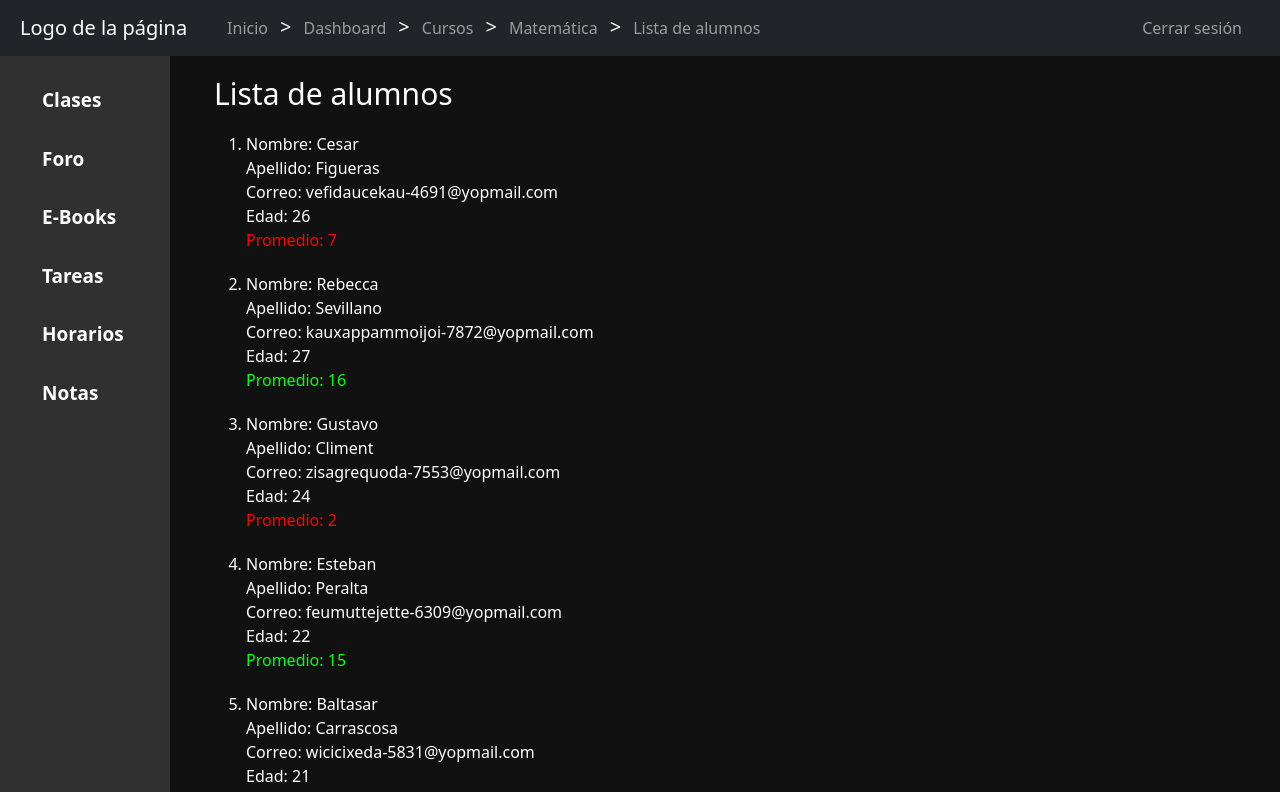
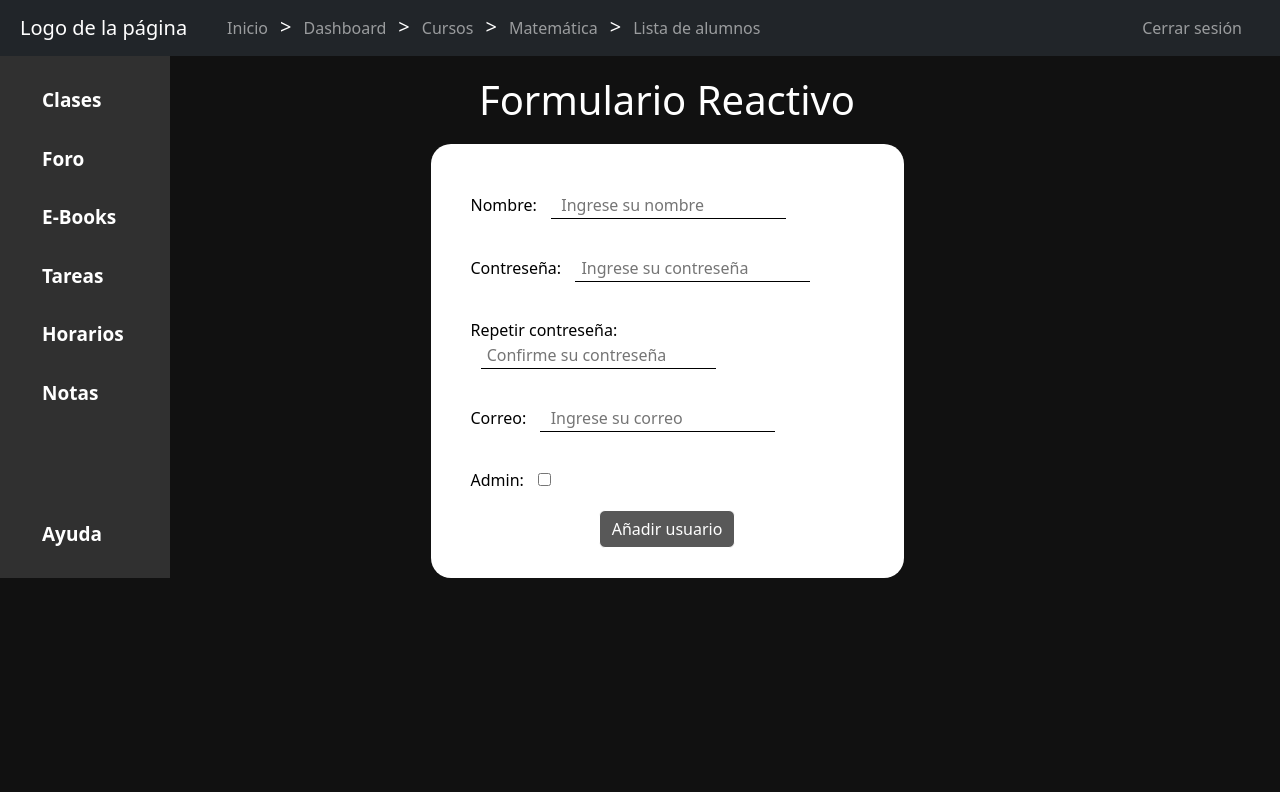
Before and after one commit to Cesarmnd/Angular, an Angular app: page / in a window 1280 px wide. Shown: the top 792 px of the page. Built offline with nearby package versions, Linux system fonts and the light colour scheme.

Commit message:
segundo commit

```diff
--- a/src/app/app.component.html
+++ b/src/app/app.component.html
@@ -1,7 +1,8 @@
 <div class="page container m-0 p-0">
   <app-navbar class="grid-header"></app-navbar>
   <div class="row">
-    <app-toolbar class="grid-mai col-2"></app-toolbar>
-    <app-content class="grid-content col"></app-content>
+    <app-toolbar class="grid-main col-2"></app-toolbar>
+    <!-- <app-content class="grid-content col"></app-content> -->
+    <app-forms class="grid-content col"></app-forms>
   </div>
 </div>
--- a/src/app/app.component.ts
+++ b/src/app/app.component.ts
@@ -1,4 +1,6 @@
-import { Component } from '@angular/core';
+import { Component, Input, ViewChild } from '@angular/core';
+import { ContentComponent } from './components/content/content.component';
+import { Student } from './models/student';
 
 @Component({
   selector: 'app-root',
@@ -7,7 +9,29 @@ import { Component } from '@angular/core';
 })
 export class AppComponent {
   title = 'Title Test';
+  @ViewChild(ContentComponent) componenteHijo!: ContentComponent;
+  mensajeSalida: string = '';
 
+
+
+  newListMain: any[] = [
+    {name:'cesar', lastname: 'figueras', email: 'vefidaucekau-4691@yopmail.com',age:26, grade: 7},
+    {name:'rebecca', lastname: 'sevillano', email: 'kauxappammoijoi-7872@yopmail.com',age:27, grade: 16},
+    {name:'gustavo', lastname: 'climent', email: 'zisagrequoda-7553@yopmail.com',age:24, grade: 2},
+    {name:'esteban', lastname: 'peralta', email: 'feumuttejette-6309@yopmail.com',age:22, grade: 15}
+  ]
+
+  functionTest() {
+    console.log('Red!');
+  }
+
+  manejarEventoSalida(mensaje: string) {
+    this.mensajeSalida = mensaje;
+  }
+
+  agregarUsuario(user: Student) {
+    this.newListMain.push(user)
+  }
   constructor () {
     this.title = 'Este no es un titulo'
   }
--- a/src/app/components/content/content.component.ts
+++ b/src/app/components/content/content.component.ts
@@ -1,4 +1,4 @@
-import { Component, OnInit } from '@angular/core';
+import { Component, OnInit} from '@angular/core';
 import { Student } from 'src/app/models/student';
 
 @Component({
@@ -7,6 +7,7 @@ import { Student } from 'src/app/models/student';
   styleUrls: ['./content.component.css']
 })
 export class ContentComponent implements OnInit {
+
   studentsList: Array<Student> =[
     {name:'cesar', lastname: 'figueras', email: 'vefidaucekau-4691@yopmail.com',age:26, grade: 7},
     {name:'rebecca', lastname: 'sevillano', email: 'kauxappammoijoi-7872@yopmail.com',age:27, grade: 16},
@@ -22,9 +23,14 @@ export class ContentComponent implements OnInit {
     {name:'luz', lastname: 'ye', email: 'capriritebe-7387@yopmail.com',age:21, grade: 19}
   ]
 
-  constructor() { }
+  constructor() {
+
+  }
 
   ngOnInit(): void {
+
   }
 
+  handleEvent() {
+  }
 }
--- /dev/null
+++ b/src/app/components/forms/forms.component.css
@@ -0,0 +1,41 @@
+.form-container {
+  background-color: #fff;
+  width: 50%;
+  margin:  0 auto;
+  border-radius: 20px;
+  padding: 30px;
+}
+.form-title {
+  color: #fff;
+  text-align: center;
+  margin: 20px 0;
+}
+
+.form {
+  display: flex;
+  flex-direction: column;
+  color: #000;
+}
+
+.form label {
+  margin: 18px 10px;
+}
+
+.form input {
+  margin: 0 10px;
+  border: 0;
+  border-bottom: 1px solid #000;
+}
+.form p {
+  color: red;
+  font-size: 12px;
+  margin-top: 5px;
+  font-style: italic;
+}
+
+.btn {
+  width: fit-content;
+  margin: 0 auto;
+  background-color: #000;
+  color: #fff;
+}
--- /dev/null
+++ b/src/app/components/forms/forms.component.html
@@ -0,0 +1,43 @@
+<h1 class="form-title">Formulario Reactivo</h1>
+<div class="form-container">
+  <form
+    class="form"
+    id="formId"
+    [formGroup]="userForm"
+    (ngSubmit)="addUser()"
+    >
+    <label for="name">
+      Nombre:
+      <input formControlName="name" name="name" type="text" placeholder="  Ingrese su nombre">
+      <p *ngIf="userForm.get('name')?.touched && userForm.get('name')?.errors?.['required']">Se requiere ingresar un nombre</p>
+    </label>
+
+    <label for="password">
+      Contreseña:
+      <input formControlName="pass" name="password" type="password" placeholder=" Ingrese su contreseña">
+      <p *ngIf="userForm.get('pass')?.touched && userForm.get('pass')?.errors?.['required']">Se requiere ingresar una contreseña</p>
+      <p *ngIf="userForm.get('pass')?.errors?.['minlength']">Su contreseña debe tener min. 5 caracteres</p>
+      <p *ngIf="userForm.get('pass')?.errors?.['pattern']">Tu contraseña debe tener por lo menos una letra en mayúscula</p>
+    </label>
+
+    <label for="verif">
+      Repetir contreseña:
+      <input formControlName="verif" name="verif" type="password" placeholder=" Confirme su contreseña" (change)="evaluate()">
+      <p *ngIf="!evaluate()">Las dos contreseñas ingresadas no son iguales.</p>
+    </label>
+
+    <label for="email">
+      Correo:
+      <input formControlName="email" name="email" type="email" placeholder="  Ingrese su correo">
+      <p *ngIf="userForm.get('email')?.touched && userForm.get('email')?.errors?.['required']">Se requiere ingresar un correo</p>
+      <p *ngIf="userForm.get('email')?.errors?.['pattern']">Formato de correo incorrecto</p>
+    </label>
+
+    <label for="auth">
+      Admin:
+      <input formControlName="auth" name="auth" type="checkbox">
+    </label>
+
+  <button class="btn" type="submit" [disabled]="userForm.invalid">Añadir usuario</button>
+  </form>
+</div>
--- /dev/null
+++ b/src/app/components/forms/forms.component.ts
@@ -0,0 +1,38 @@
+import { Component, OnInit } from '@angular/core';
+import { FormBuilder, FormControl, FormGroup, Validators } from '@angular/forms';
+
+@Component({
+  selector: 'app-forms',
+  templateUrl: './forms.component.html',
+  styleUrls: ['./forms.component.css']
+})
+export class FormsComponent implements OnInit {
+  userForm: FormGroup;
+  equalTo!: boolean;
+
+  constructor(private fb: FormBuilder) {
+   this.userForm = fb.group({
+    name: new FormControl('', [Validators.required]),
+    pass: new FormControl('', [Validators.required, Validators.minLength(8), Validators.pattern('^.*[A-Z]+.*$')]),
+    verif: new FormControl('', [ Validators.required]),
+    email: new FormControl('', [Validators.email, Validators.required, Validators.pattern('[a-z0-9]+@[a-z]+\.[a-z]{2,3}')]),
+    auth: new FormControl(false, []),
+   })
+  }
+
+  ngOnInit(): void {
+  }
+
+  evaluate() {
+    const userPass = this.userForm.value.pass;
+    const validPass = this.userForm.value.verif;
+    return userPass === validPass;
+  }
+
+  addUser() {
+    console.log(this.userForm);
+    alert('Usuario registrado con éxito');
+    this.userForm.reset();
+  }
+
+}
```
Also changed, not shown: src/app/app.module.ts (+7 -2 lines), src/app/components/content/content.component.html (line endings or trailing spaces), 1 other file (tests, documents, lock files or other folders).
